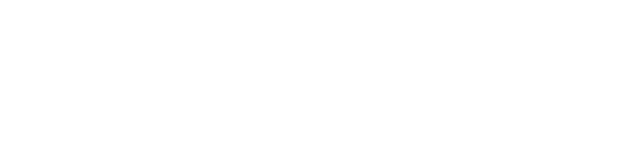
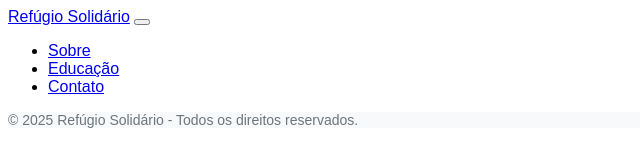
Before and after one commit to GeisilaCosta/refugiadosS37, a plain HTML site: page educacao.html in a window 1280 px wide. Shown: the whole page, without its empty margins (0-640 px from the left). Drawn offline with Linux system fonts and the light colour scheme.

Commit message:
comecando a pagina de educacao

```diff
--- a/educacao.html
+++ b/educacao.html
@@ -7,6 +7,33 @@
     <link rel="stylesheet" href="style.css">
 </head>
 <body>
+     <!-- Navbar -->
+  <nav class="navbar navbar-expand-lg navbar-light bg-light">
+    <div class="container">
+      <a class="navbar-brand" href="index.html">Refúgio Solidário</a>
+      <button class="navbar-toggler" type="button" data-bs-toggle="collapse" data-bs-target="#navbarNav">
+        <span class="navbar-toggler-icon"></span>
+      </button>
+      <div class="collapse navbar-collapse" id="navbarNav">
+        <ul class="navbar-nav ms-auto">
+          <li class="nav-item"><a class="nav-link" href="sobre.html">Sobre</a></li>
+          <li class="nav-item"><a class="nav-link" href="educacao.html">Educação</a></li>
+          <li class="nav-item"><a class="nav-link" href="contato.html">Contato</a></li>
+        </ul>
+      </div>
+    </div>
+  </nav>
 
+
+
+
+
+
+
+
+    <!-- Footer -->
+    <footer class="bg-light text-center py-3">
+        <p>&copy; 2025 Refúgio Solidário - Todos os direitos reservados.</p>
+      </footer>
 </body>
 </html>
--- a/style.css
+++ b/style.css
@@ -0,0 +1,18 @@
+body {
+    font-family: Arial, sans-serif;
+  }
+
+  header {
+    background: linear-gradient(135deg, #007bff, #0056b3);
+    color: #fff;
+  }
+
+  h1, p {
+    margin: 0;
+  }
+
+  footer {
+    background-color: #f8f9fa;
+    color: #6c757d;
+    font-size: 14px;
+  }
```
